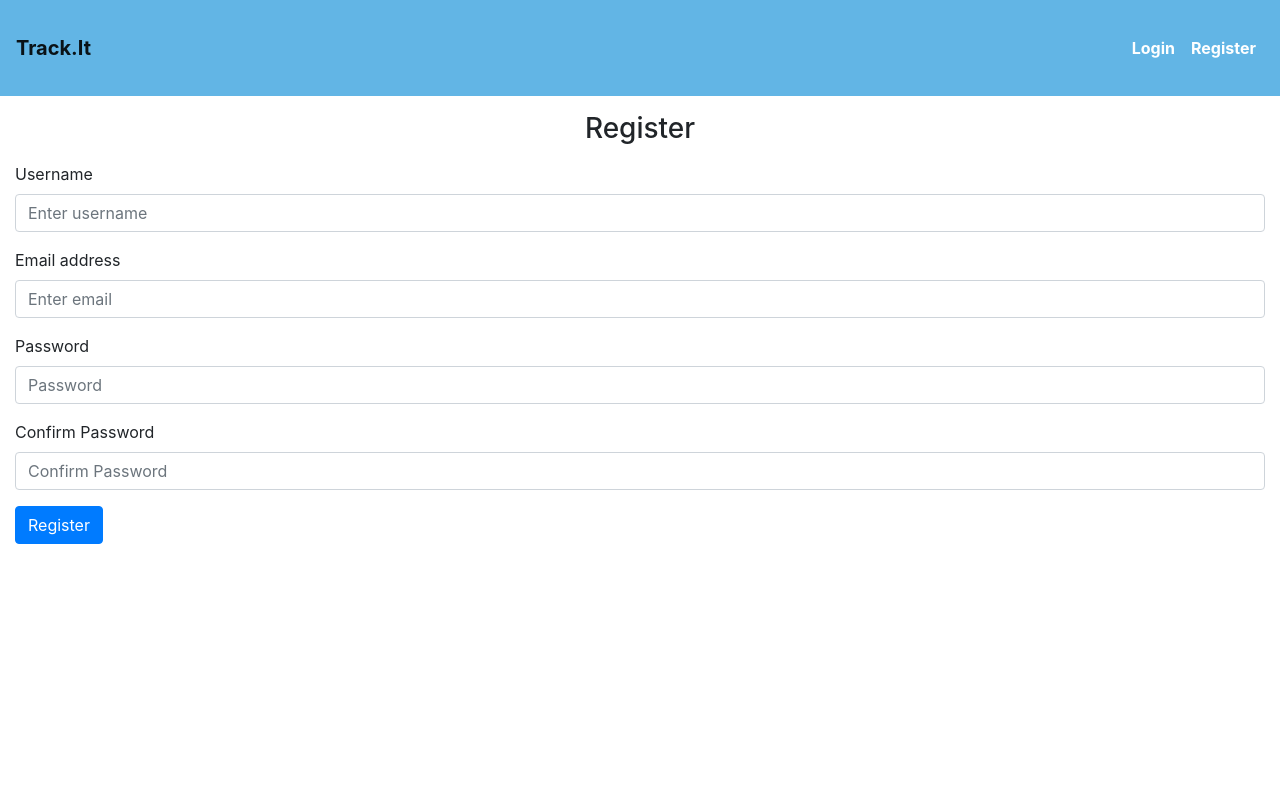
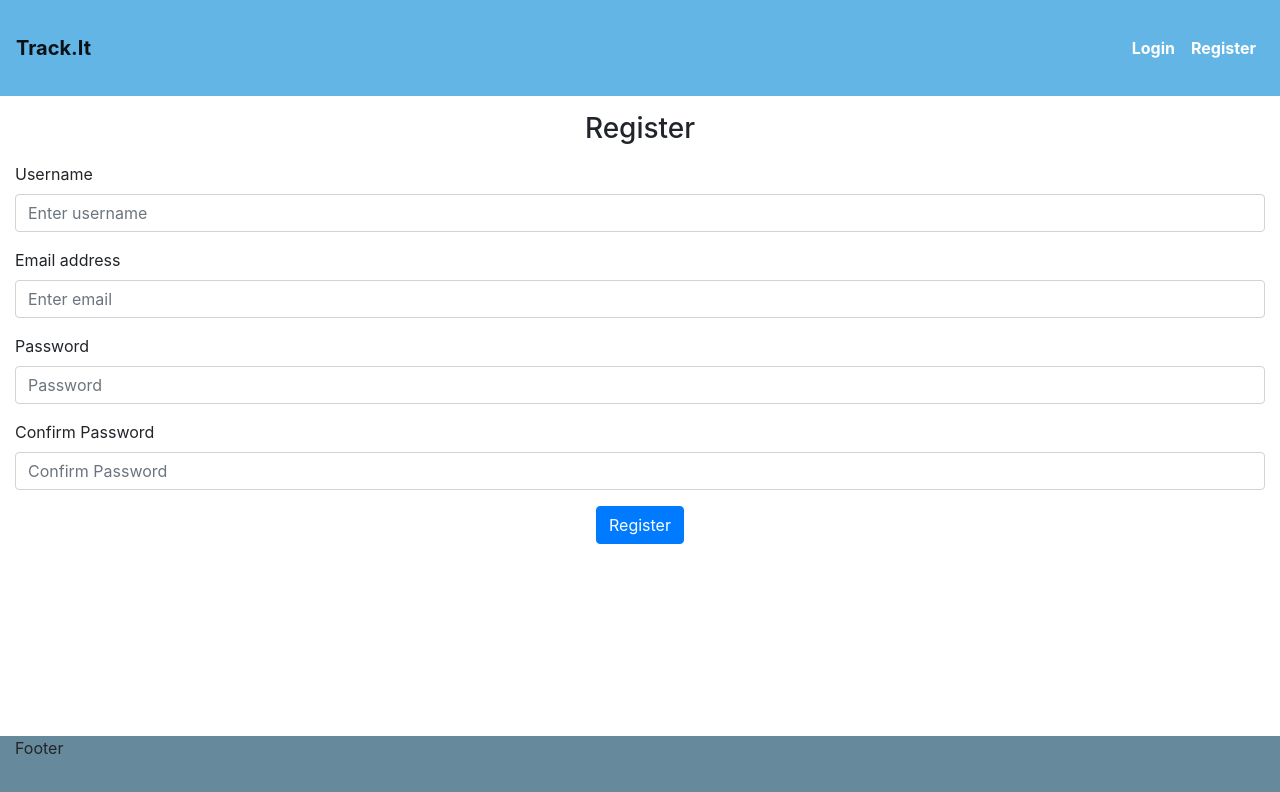
Before and after one commit to oloomoses/workout-tracker-client, a React (Create React App) app: page /signup in a window 1280 px wide. Shown: the top 792 px of the page. Built offline with nearby package versions, Linux system fonts and the light colour scheme.

Commit message:
Create a Footer component

```diff
--- a/package.json
+++ b/package.json
@@ -3,6 +3,7 @@
   "version": "0.1.0",
   "private": true,
   "dependencies": {
+    "@fortawesome/fontawesome-svg-core": "^1.2.35",
     "@testing-library/jest-dom": "^5.12.0",
     "@testing-library/react": "^11.2.7",
     "@testing-library/user-event": "^12.8.3",
--- a/src/App.js
+++ b/src/App.js
@@ -1,6 +1,7 @@
 import { BrowserRouter as Router } from 'react-router-dom';
 import Navigation from './components/Navigation';
 import Main from './components/Main';
+import Footer from './components/Footer';
 
 function App() {
   return (
@@ -9,6 +10,7 @@ function App() {
         <Navigation />
 
         <Main />
+        <Footer />
       </Router>
     </div>
   );
--- /dev/null
+++ b/src/components/Footer.js
@@ -0,0 +1,10 @@
+import React from 'react';
+import { Container } from 'react-bootstrap';
+
+const Footer = () => (
+  <div className="fixed-bottom footer-custom align-items-center">
+    <Container fluid>Footer</Container>
+  </div>
+);
+
+export default Footer;
--- a/src/container/LoginContainer.js
+++ b/src/container/LoginContainer.js
@@ -30,9 +30,11 @@ const LoginContainer = () => {
           <Form.Label>Password</Form.Label>
           <Form.Control type="password" placeholder="Password" onChange={(e) => setPassword(e.target.value)} />
         </Form.Group>
-        <Button variant="primary" type="submit" className="text-center">
-          Login
-        </Button>
+        <Form.Group className="text-center">
+          <Button variant="primary" type="submit" className="">
+            Login
+          </Button>
+        </Form.Group>
       </Form>
     </Container>
   );
--- a/src/container/RegisterContainer.js
+++ b/src/container/RegisterContainer.js
@@ -47,9 +47,11 @@ const RegisterContainer = () => {
           <Form.Control type="password" placeholder="Confirm Password" onChange={(e) => setConfirm_password(e.target.value)} />
         </Form.Group>
 
-        <Button variant="primary" type="submit" className="text-center">
-          Register
-        </Button>
+        <Form.Group className="text-center">
+          <Button variant="primary" type="submit" className="">
+            Register
+          </Button>
+        </Form.Group>
       </Form>
     </Container>
   );
--- a/src/index.css
+++ b/src/index.css
@@ -24,7 +24,6 @@ code {
 
 .workouts-wrapper {
   display: flex;
-  /* flex-direction: column; */
   justify-content: space-between;
   flex-wrap: wrap;
 }
@@ -43,3 +42,8 @@ code {
   font-size: 1.3rem;
   color: #706f6f;
 }
+
+.footer-custom {
+  height: 4rem;
+  background-color: #67899C;
+}
```
Also changed, not shown: src/components/Fawesome/index.js (added), 1 other file (tests, documents, lock files or other folders).
